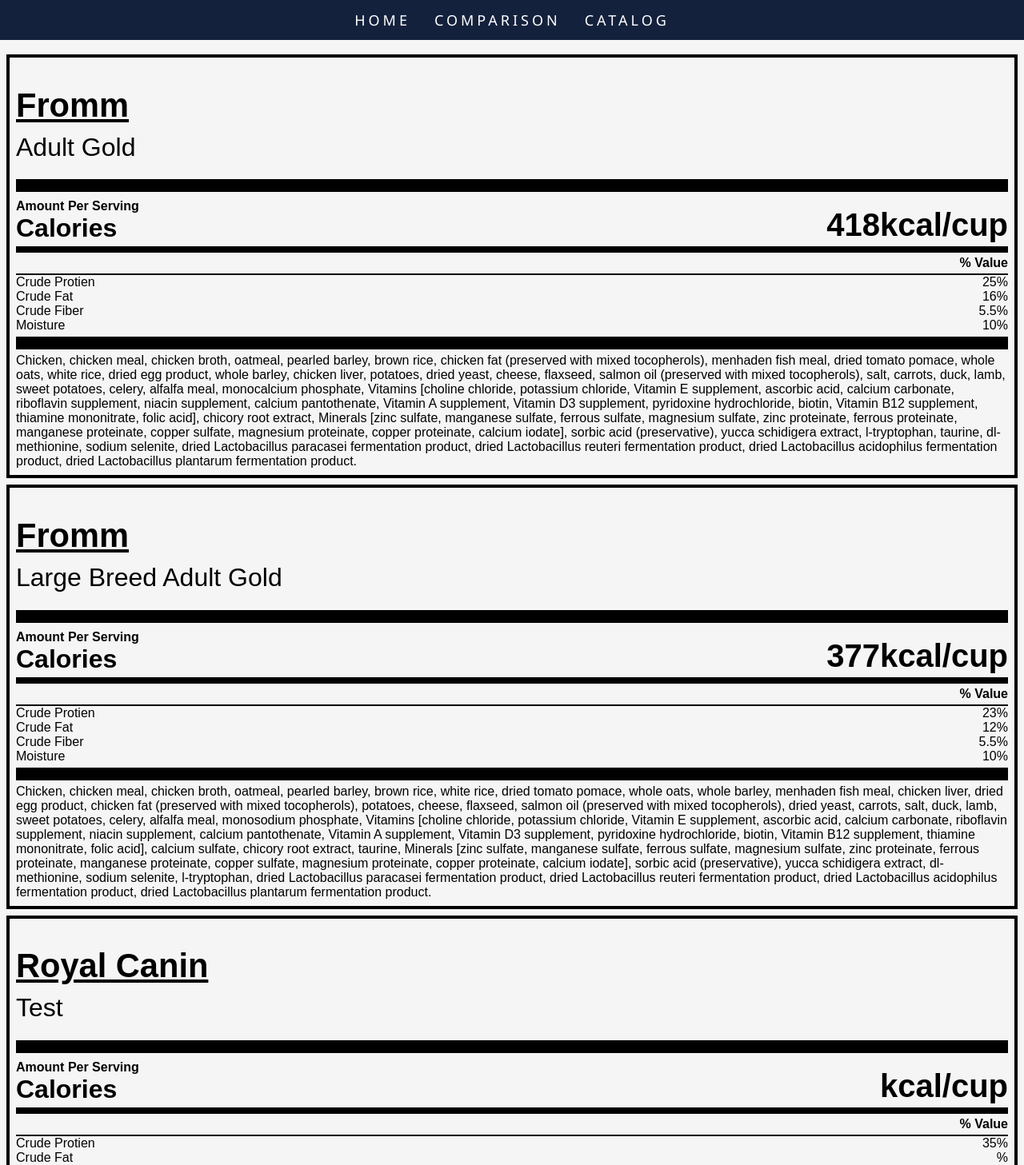
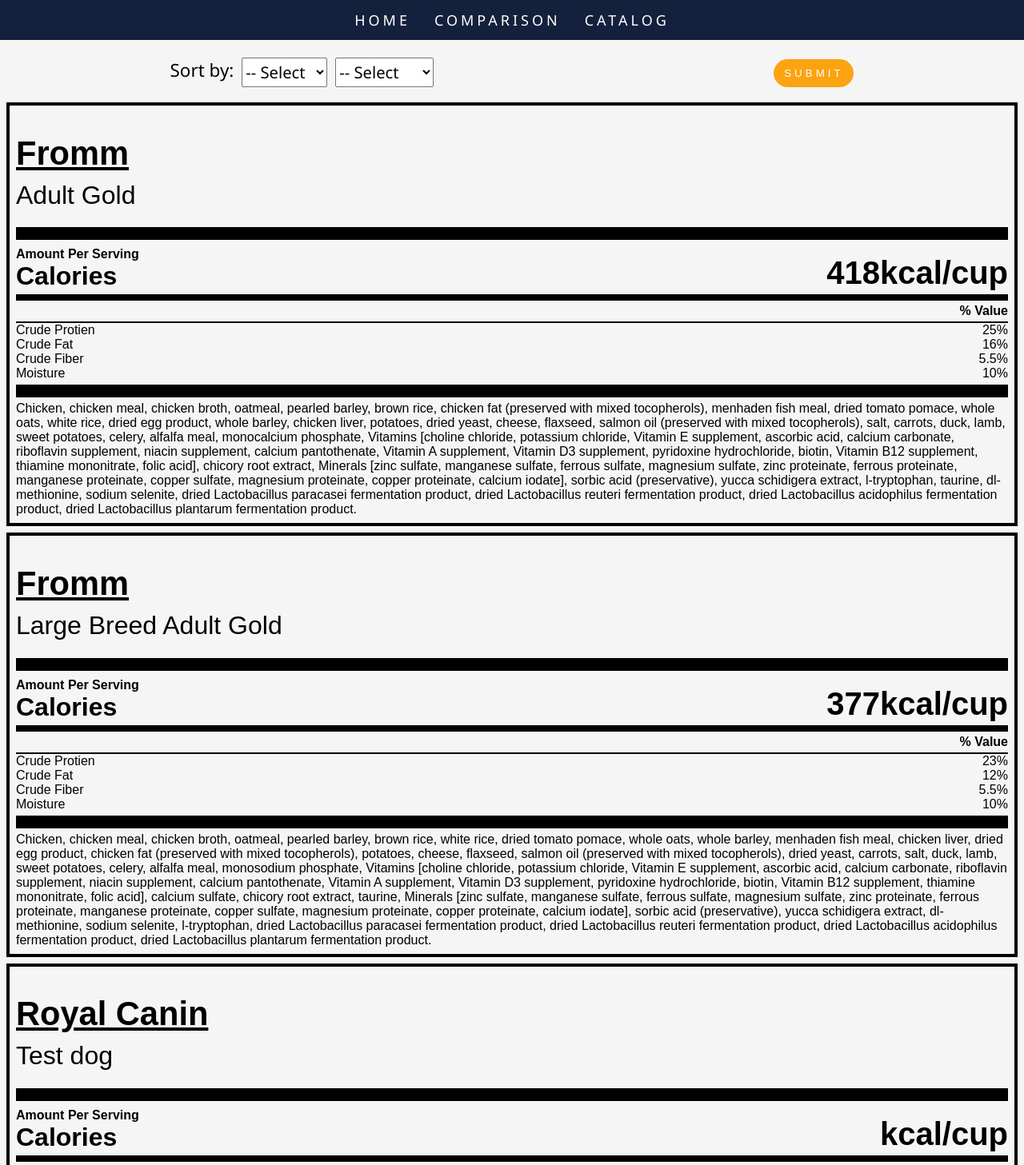
Before and after one commit to DeclanLacey/pet-food-comp, a React (Vite) app: page /food-catalog in a window 1280 px wide. Shown: the top 1457 px of the page at 80% size. Built offline with nearby package versions, Linux system fonts and the light colour scheme.

Commit message:
Seperated dog and cat food Into two different files so it is easier to render the correct one. Added form that allows you to sort the catalog based on your needs

```diff
--- a/src/App.jsx
+++ b/src/App.jsx
@@ -1,5 +1,5 @@
 import React, { useContext } from "react"
-import foodData from "./data/food.json"
+// import foodData from "./data/dogFood.json"
 import SearchForm from "./SearchForm"
 import Comp from "./Comp"
 import Home from "./Home"
--- a/src/Catalog.jsx
+++ b/src/Catalog.jsx
@@ -1,5 +1,5 @@
-import React from "react";
-import foodData from "./data/food.json"
+import React, { useState } from "react";
+import foodData from "./data/dogFood.json"
 import { render } from "react-dom";
 
 
@@ -27,7 +27,7 @@
 /////////////////// This function returns the sorted food
 ////////// You will want to pass in the form data submitted by the user to this
 ///////// function so it can correctly sort the data
-function renderSortedData() {
+function renderSortedData(selectedAnswerOne, selectedAnswerTwo) {
     function sortJSON(arr, key, asc=true) {
         return arr.sort((a, b) => {
             let x = a[key];
@@ -36,12 +36,23 @@
             else { return ((x > y) ? -1 : ((x < y) ? 1 : 0)); }
           });
     }
-    let output = sortJSON(combinedBrands, "protein", false)
+
+    ////// Making sure selectedAnswerTwo is converted to a boolean
+    if (selectedAnswerTwo === "true") {
+        selectedAnswerTwo = true
+    }else {
+        selectedAnswerTwo = false
+    }
+
+    ///// Output of sorted products
+    let output = sortJSON(combinedBrands, selectedAnswerOne, selectedAnswerTwo)
+
+
 
     sortedBrands = output.map((product, index) => {
         const {brandName, name, protein, fat, fiber, moisture, kcal, ingredients} = product
         return (
-            <div className="label-one-container">
+            <div className="label-one-container" key={index}>
                 <div>
                     <h1 className="main-heading heading brandName"> {brandName}  </h1>
                     {/* Place brand name above */}
@@ -126,7 +137,6 @@
     })
 }
 
-renderSortedData()
 
 
 
@@ -134,12 +144,11 @@
 const brands = foodData.map((brand, index) => {
     const productsList = brand.products
     const brandName = brand.brandName
-
     function mapProducts() {
         const products = productsList.map((product, index) => {
             const {name, protein, fat, fiber, moisture, kcal, ingredients} = product
             return (
-                <div className="label-one-container">
+                <div className="label-one-container" key={index}>
                     <div>
                         <h1 className="main-heading heading brandName"> {brandName}  </h1>
                         {/* Place brand name above */}
@@ -226,19 +235,60 @@
     }
 
     return (
-        <div>
+        <div key={index}>
             {mapProducts()}
         </div>
     )
 })
 
+
 function Catalog() {
+
+    const [formSelection, setFormSelection] = useState(null)
+
+    function handleSubmit(event) {
+        event.preventDefault();
+        const selectionOne = event.target.selectionOne.value
+        const selectionTwo = event.target.selectionTwo.value
+
+        setFormSelection({
+            formSelectionOne: selectionOne,
+            formSelectionTwo: selectionTwo
+        })
+
+        renderSortedData(selectionOne, selectionTwo)
+    }
+
     return (
         /////////// right now this is rendering the normal list and the sorted list\
         /////////// you need to figure out a good way to conditionally render the one that needs to be
-        <div className="catalog-container">
-            {brands}
-            {sortedBrands}
+        <div className="catalog-container" >
+            <div className="catalog-form-container">
+                <form onSubmit={handleSubmit} className="catalog-form">
+                    <div className="catalog-form-selection-container">
+                        <label> Sort by: </label>
+                        <select required name="selectionOne" className="catalog-select">
+                            <option value="" > -- Select</option>
+                            <option value="kcal"> Kcal </option>
+                            <option value="protein"> Protein</option>
+                            <option value="fat"> Fat </option>
+                            <option value="fiber"> Fiber </option>
+                            <option value="moisture"> Moisture </option>
+                        </select>
+                        <select required name="selectionTwo" className="catalog-select">
+                            <option value="" > -- Select</option>
+                            <option value={false} > High - Low </option>
+                            <option value={true}> Low - High </option>
+                        </select>
+                    </div>
+                    <div className="catalog-form-submit-container">
+                        <input type="submit" className="submit-btn catalog-btn"/>
+                    </div>
+                </form>
+            </div>
+            {
+                sortedBrands ? sortedBrands : brands
+            }
         </div>
 
     )
--- a/src/Comp.jsx
+++ b/src/Comp.jsx
@@ -1,12 +1,19 @@
 import React, { useContext, useEffect} from "react";
 import { FoodContext } from "./foodContext";
-import foodData from "./data/food.json"
+import dogFoodData from "./data/dogFood.json"
+import catFoodData from "./data/catFood.json"
 import {Link, Routes, Route, useNavigate, Navigate} from 'react-router-dom';
 
 
 function Comp() {
 
     const {foodSelection, setFoodSelection} = useContext(FoodContext)
+    let foodData = null
+    if (foodSelection.animalType === "cat") {
+        foodData = catFoodData
+    }else if (foodSelection.animalType === "dog") {
+        foodData = dogFoodData
+    }
 
 
     let brandOne = Object.values(foodData).filter(
--- a/src/SearchForm.jsx
+++ b/src/SearchForm.jsx
@@ -1,26 +1,34 @@
 import React, { useContext, useState } from "react"
 import {Link, Routes, Route, useNavigate, Navigate} from 'react-router-dom';
 import { FoodContext } from "./foodContext";
-import foodData from "./data/food.json"
+import dogFoodData from "./data/dogFood.json"
+import catFoodData from "./data/catFood.json"
 
 let productsOne
 let productsTwo
+let foodData = null
 
 function SearchForm() {
 
     const {foodSelection, setFoodSelection} = useContext(FoodContext)
+
+    const [animalSelection, setCurrentAnimialSelection] = useState(null)
+
+
     const [currentSelections, setCurrentSelections] = useState(null)
     const navigate = useNavigate();
-    const brands = foodData.map((brand, index) => {
+     const brands = foodData ? foodData.map((brand, index) => {
         return (
             <option key={index} value={brand.brandName}> {brand.brandName} </option>
         )
-    })
+    }) : []
+
 
     function handleSubmit(event) {
         event.preventDefault();
         const e = event.target
         setFoodSelection({
+                animalType: e.animalType.value,
                 brandOne: e.brandOne.value,
                 brandTwo: e.brandTwo.value,
                 formulaOne: e.formulaOne.value,
@@ -28,7 +36,16 @@
             }
         )
         navigate("/comp")
-      }
+    }
+
+    function handleAnimalChange(event) {
+        setCurrentAnimialSelection(event.target.value)
+        if (event.target.value === "cat") {
+            foodData = catFoodData
+        }else if (event.target.value === "dog") {
+            foodData = dogFoodData
+        }
+    }
 
     function handleBrandOneChange(event) {
 
@@ -71,7 +88,14 @@
     return (
         <div className="form-page-container">
             <form className="search-form" onSubmit={handleSubmit}>
+
                 <div className="search-form-sub-container">
+                <label> What kind of animal do you have?</label>
+                <select required onChange={handleAnimalChange} name="animalType">
+                    <option value=""> -- Dog or Cat?</option>
+                    <option value="dog"> Dog </option>
+                    <option value="cat"> Cat </option>
+                </select>
                     <label className="form-label"> Food One </label>
                     <label className="form-sub-label"> Please Select the first food you would like to compare</label>
                     <div className="selection-container">
@@ -99,7 +123,7 @@
                         </select>
                     </div>
                 </div>
-                <input className="submit-btn" type="submit" value="Compare"></input>
+                <input className="submit-btn compare-btn" type="submit" value="Compare"></input>
             </form>
 
 
--- a/src/data/food.json
+++ b/src/data/catFood.json
@@ -4,7 +4,8 @@
         "products": [
             {
                 "brandName": "Fromm",
-                "name": "Adult Gold",
+                "name": "Adult",
+                "type": "cat",
                 "protein": 25,
                 "fat": 16,
                 "fiber": 5.5,
@@ -14,7 +15,8 @@
             },
             {
                 "brandName": "Fromm",
-                "name": "Large Breed Adult Gold",
+                "name": "Game Bird",
+                "type": "cat",
                 "protein": 23,
                 "fat": 12,
                 "fiber": 5.5,
@@ -30,17 +32,17 @@
         "products": [
             {
                 "brandName":"Royal Canin",
-                "name": "Test",
+                "name": "Test cat",
                 "protein": 35
             },
             {
                 "brandName":"Royal Canin",
-                "name": "Test Two",
+                "name": "Test Two cat",
                 "protein": 30
             },
             {
                 "brandName":"Royal Canin",
-                "name": "Test Three",
+                "name": "Test Three cat",
                 "protein": 35
             }
         ]
--- /dev/null
+++ b/src/data/dogFood.json
@@ -0,0 +1,50 @@
+[
+    {
+        "brandName": "Fromm",
+        "products": [
+            {
+                "brandName": "Fromm",
+                "name": "Adult Gold",
+                "type": "dog",
+                "protein": 25,
+                "fat": 16,
+                "fiber": 5.5,
+                "moisture": 10,
+                "kcal": 418,
+                "ingredients": "Chicken, chicken meal, chicken broth, oatmeal, pearled barley, brown rice, chicken fat (preserved with mixed tocopherols), menhaden fish meal, dried tomato pomace, whole oats, white rice, dried egg product, whole barley, chicken liver, potatoes, dried yeast, cheese, flaxseed, salmon oil (preserved with mixed tocopherols), salt, carrots, duck, lamb, sweet potatoes, celery, alfalfa meal, monocalcium phosphate, Vitamins [choline chloride, potassium chloride, Vitamin E supplement, ascorbic acid, calcium carbonate, riboflavin supplement, niacin supplement, calcium pantothenate, Vitamin A supplement, Vitamin D3 supplement, pyridoxine hydrochloride, biotin, Vitamin B12 supplement, thiamine mononitrate, folic acid], chicory root extract, Minerals [zinc sulfate, manganese sulfate, ferrous sulfate, magnesium sulfate, zinc proteinate, ferrous proteinate, manganese proteinate, copper sulfate, magnesium proteinate, copper proteinate, calcium iodate], sorbic acid (preservative), yucca schidigera extract, l-tryptophan, taurine, dl-methionine, sodium selenite, dried Lactobacillus paracasei fermentation product, dried Lactobacillus reuteri fermentation product, dried Lactobacillus acidophilus fermentation product, dried Lactobacillus plantarum fermentation product."
+            },
+            {
+                "brandName": "Fromm",
+                "name": "Large Breed Adult Gold",
+                "type": "dog",
+                "protein": 23,
+                "fat": 12,
+                "fiber": 5.5,
+                "moisture": 10,
+                "kcal": 377,
+                "ingredients": "Chicken, chicken meal, chicken broth, oatmeal, pearled barley, brown rice, white rice, dried tomato pomace, whole oats, whole barley, menhaden fish meal, chicken liver, dried egg product, chicken fat (preserved with mixed tocopherols), potatoes, cheese, flaxseed, salmon oil (preserved with mixed tocopherols), dried yeast, carrots, salt, duck, lamb, sweet potatoes, celery, alfalfa meal, monosodium phosphate, Vitamins [choline chloride, potassium chloride, Vitamin E supplement, ascorbic acid, calcium carbonate, riboflavin supplement, niacin supplement, calcium pantothenate, Vitamin A supplement, Vitamin D3 supplement, pyridoxine hydrochloride, biotin, Vitamin B12 supplement, thiamine mononitrate, folic acid], calcium sulfate, chicory root extract, taurine, Minerals [zinc sulfate, manganese sulfate, ferrous sulfate, magnesium sulfate, zinc proteinate, ferrous proteinate, manganese proteinate, copper sulfate, magnesium proteinate, copper proteinate, calcium iodate], sorbic acid (preservative), yucca schidigera extract, dl-methionine, sodium selenite, l-tryptophan, dried Lactobacillus paracasei fermentation product, dried Lactobacillus reuteri fermentation product, dried Lactobacillus acidophilus fermentation product, dried Lactobacillus plantarum fermentation product."
+            }
+        ]
+    },
+
+    {
+        "brandName": "Royal Canin",
+        "products": [
+            {
+                "brandName":"Royal Canin",
+                "name": "Test dog",
+                "protein": 35
+            },
+            {
+                "brandName":"Royal Canin",
+                "name": "Test Two dog",
+                "protein": 30
+            },
+            {
+                "brandName":"Royal Canin",
+                "name": "Test Three dog",
+                "protein": 35
+            }
+        ]
+    }
+]
--- a/src/index.css
+++ b/src/index.css
@@ -158,15 +158,18 @@
     align-items: center;
 }
 
-.submit-btn {
-    margin-bottom: 30px;
+.compare-btn {
+  margin-bottom: 30px;
     height: 50px;
     width: 200px;
+    font-size: 20px;
+}
+
+.submit-btn {
     background-color: #fca311 ;
     border: none;
     border-radius: 20px;
     color: white;
-    font-size: 20px;
     text-transform: uppercase;
     letter-spacing: 4px;
     cursor: pointer;
@@ -217,9 +220,42 @@
     cursor: pointer;
 }
 
+/* ////////////////// Catalog Page styling //////////////////////// */
+
+.catalog-form {
+  display: flex;
+  width: 100%;
+  justify-content: space-around;
+  font-size: 1.4em;
+}
+
+.catalog-form-container {
+  height: 60px;
+  display: flex;
+  justify-content: center;
+  align-items: center;
+}
+
+.catalog-select {
+  font-size: .9em;
+  font-family: 'Noto Sans', sans-serif;
+}
+
+.catalog-form-selection-container {
+  display: flex;
+  justify-content: space-between;
+  gap: 10px;
+}
 
 
-/* /////////////////// Temp ///////////////// */
+
+.catalog-btn {
+  width: 100px;
+  height: 35px;
+}
+
+
+/* /////////////////// Food Info container styling ///////////////// */
 
 .comp-page-container {
     padding-top: 50px;
```
